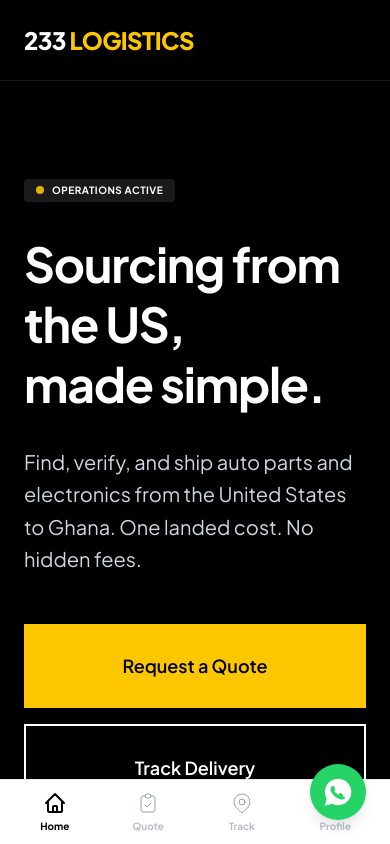
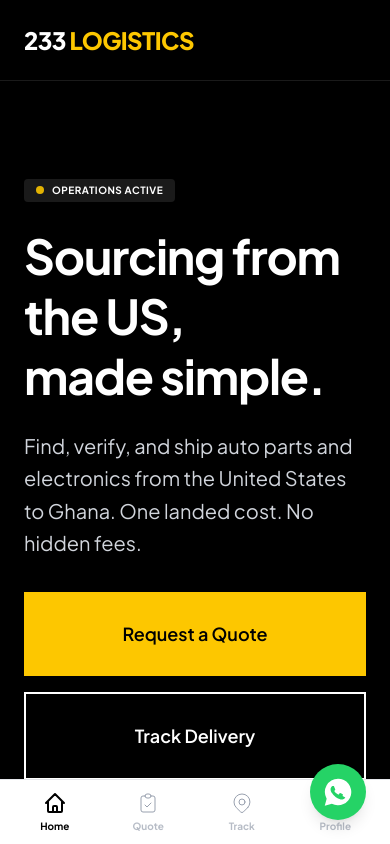
Before and after one commit to suo3/route233, a Next.js app: page / in a window 390 px wide. Shown: the top 844 px of the page. Built offline with nearby package versions, Linux system fonts and the light colour scheme; no server answers.

Commit message:
style: aggressively tighten mobile hero section padding and margins

```diff
--- a/src/app/page.tsx
+++ b/src/app/page.tsx
@@ -11,19 +11,19 @@ export default function Home() {
   return (
     <main className="min-h-screen">
       {/* Hero Section - Uber Style */}
-      <section className="pt-24 pb-28 md:pt-32 md:pb-40 px-6 bg-black relative">
+      <section className="pt-24 pb-16 md:pt-32 md:pb-40 px-6 bg-black relative">
         <div className="max-w-7xl mx-auto grid lg:grid-cols-2 gap-16 items-center">
           <div className="animate-in fade-in duration-700">
-            <div className="inline-flex items-center gap-2 px-3 py-1 bg-white/10 text-white rounded-sm text-[10px] font-bold uppercase tracking-wider mb-8">
+            <div className="inline-flex items-center gap-2 px-3 py-1 bg-white/10 text-white rounded-sm text-[10px] font-bold uppercase tracking-wider mb-6 md:mb-8">
               <span className="w-2 h-2 rounded-full bg-yellow-400 animate-pulse"></span>
               Operations Active
             </div>
 
-            <h1 className="text-5xl sm:text-6xl font-bold text-white leading-tight tracking-tight mb-8">
+            <h1 className="text-5xl sm:text-6xl font-bold text-white leading-tight tracking-tight mb-6 md:mb-8">
               Sourcing from the US, <br/>made simple.
             </h1>
 
-            <p className="text-xl text-gray-300 mb-12 leading-relaxed max-w-xl font-normal">
+            <p className="text-xl text-gray-300 mb-8 md:mb-12 leading-relaxed max-w-xl font-normal">
               Find, verify, and ship auto parts and electronics from the United States to Ghana. One landed cost. No hidden fees.
             </p>
 
```
